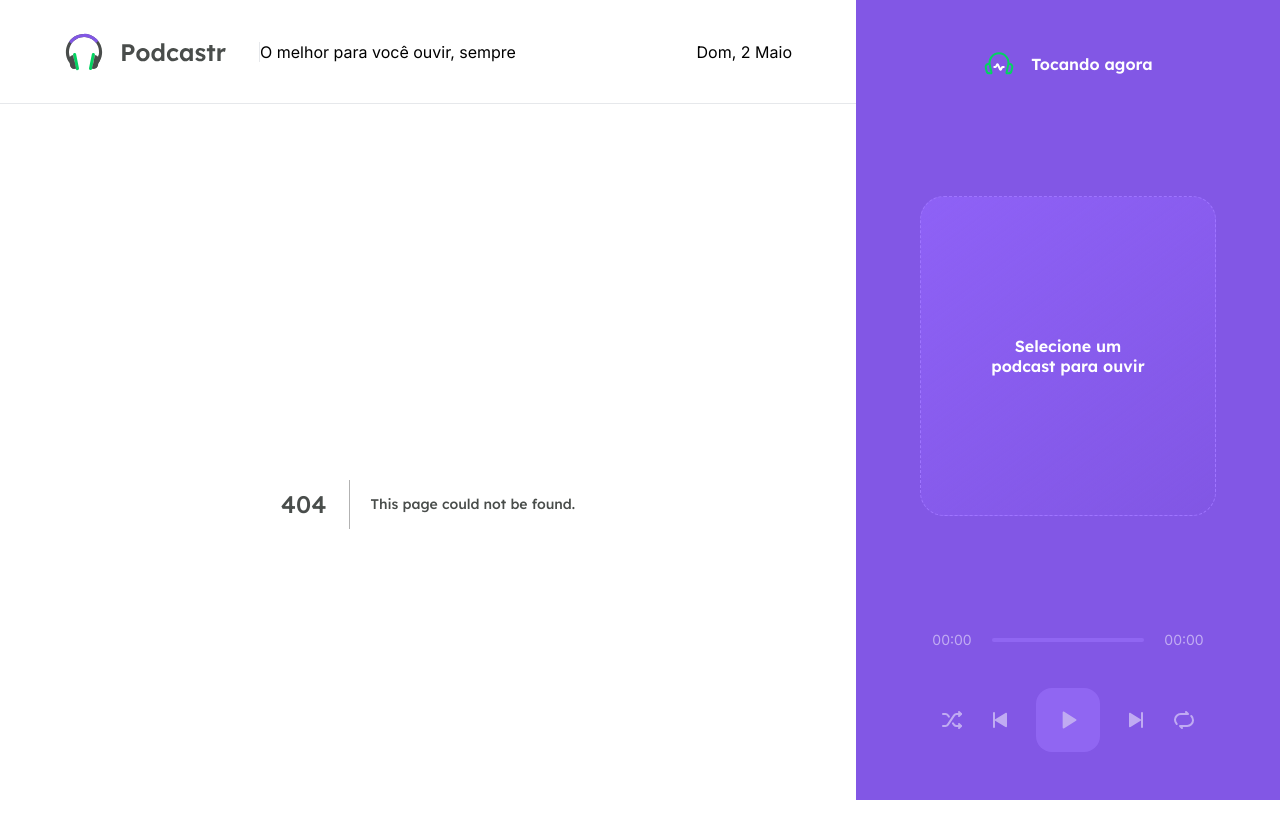
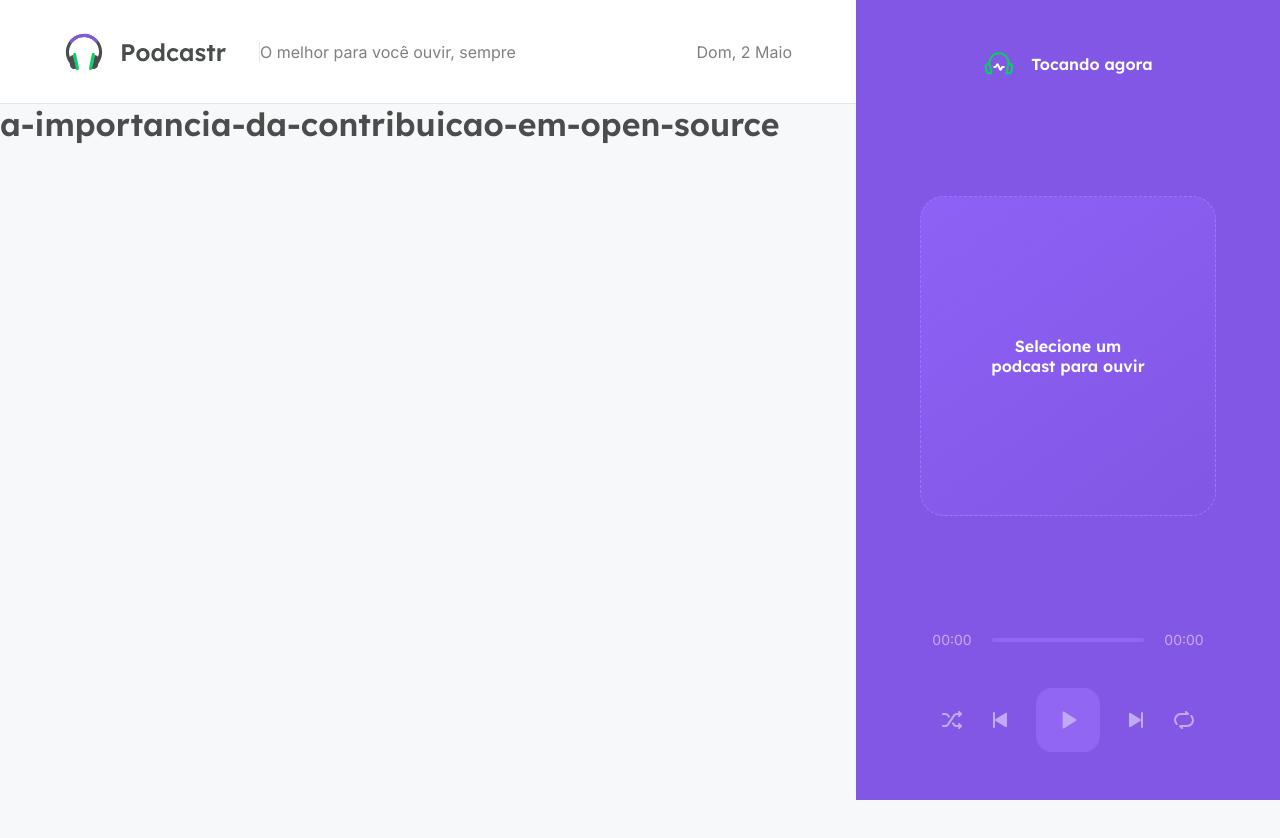
Before and after one commit to yagogomesc/podcastr-next, a Next.js app: page /episodes/a-importancia-da-contribuicao-em-open-source in a window 1280 px wide. Before the commit this address had no page. Shown: the top 838 px of the page. After the commit the page ends 800 px from the top, so only its background shows below. Built offline with nearby package versions, Linux system fonts and the light colour scheme; data requests are answered from the project's data file.

Commit message:
Alterado nome da pasta para plural

```diff
--- a/src/pages/episode/[slug].tsx
+++ /dev/null
@@ -1,6 +0,0 @@
-import { useRouter } from "next/router";
-
-export default function Episode() {
-  const router = useRouter();
-  return <h1>{router.query.slug}</h1>;
-}
--- /dev/null
+++ b/src/pages/episodes/[slug].tsx
@@ -0,0 +1,17 @@
+import { GetStaticProps } from "next";
+import { useRouter } from "next/router";
+import { api } from "../../services/api";
+
+export default function Episode() {
+  const router = useRouter();
+  return <h1>{router.query.slug}</h1>;
+}
+
+export const getStaticProps: GetStaticProps = async (ctx) => {
+  const { slug } = ctx.params;
+  const { data } = await api.get(`/episodes/${slug}`);
+  return {
+    props: {},
+    revalidate: 60 * 60 * 24, // 24 hours
+  };
+};
```
